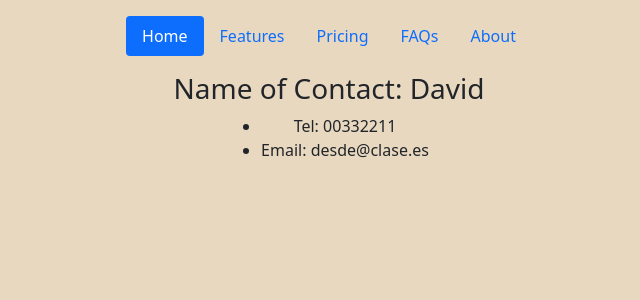
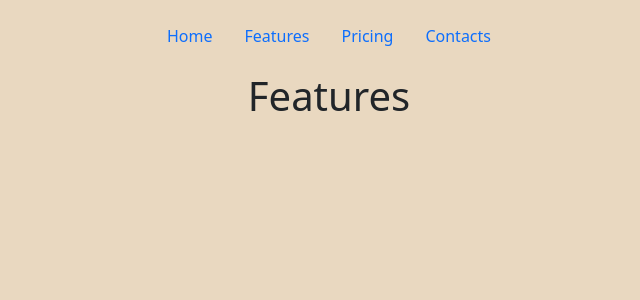
Before and after one commit to F4hdC/React_First_Project, a React (Create React App) app: page /Features in a window 1280 px wide. Shown: the top 300 px of the page, without its empty margins (311-951 px from the left). Built offline with nearby package versions, Linux system fonts and the light colour scheme.

Commit message:
PageNavigation

```diff
--- a/package.json
+++ b/package.json
@@ -10,6 +10,8 @@
     "react": "^17.0.2",
     "react-bootstrap": "^1.6.1",
     "react-dom": "^17.0.2",
+    "react-router": "^5.2.0",
+    "react-router-dom": "^5.2.0",
     "react-scripts": "4.0.3",
     "web-vitals": "^1.1.2"
   },
--- a/src/App.js
+++ b/src/App.js
@@ -1,13 +1,14 @@
 import Contacts from './components/contacts/Contacts';
 import Navbar from './components/navbar/Navbar';
+
 
 
 // Para pasar los parametros a una funcion como la Navbar
 function App() {
   return (
     <div className="App">
-      <Navbar />
-      <Contacts name="David" tel="00332211" email="desde@clase.es"/>
+      <Navbar about={Contacts} title_about="Contacts"/>
+      {/* <Contacts name="David" tel="00332211" email="desde@clase.es"/> */}
     </div>
   );
 }
--- /dev/null
+++ b/src/components/Features/Features.js
@@ -0,0 +1,11 @@
+import React from 'react'
+
+const Features = () => {
+    return (
+        <div>
+            <h1 className="text-center">Features</h1>
+        </div>
+    )
+}
+
+export default Features;
--- a/src/components/contacts/contacts.js
+++ b/src/components/contacts/contacts.js
@@ -8,6 +8,7 @@ class Contacts extends Component {
         const {name,tel,email} = this.props;
         return (
             <div className="div_contacts">
+                <h1>Contacts</h1>
                 <h3>Name of Contact: {name}</h3>
                 <ul>
                     <li>Tel: {tel}</li>
--- /dev/null
+++ b/src/components/home/Home.js
@@ -0,0 +1,11 @@
+import React from 'react'
+
+const Home = () => {
+    return (
+        <div>
+            <h1 className="text-center">Home</h1>
+        </div>
+    )
+}
+
+export default Home;
--- a/src/components/navbar/Navbar.js
+++ b/src/components/navbar/Navbar.js
@@ -1,23 +1,36 @@
 import React from 'react'
 import PropTypes from 'prop-types';
 import  './Navbar.css';
+import Home from '../home/Home';
+import Features from '../Features/Features';
+import Pricing from '../pricing/Pricing';
 
-// Para pasar parametros a una funcion, hay que añadirlos dentro de los parentesis
+// Importo las rutas para la navegacion
+import { BrowserRouter as Router, Route,Link } from 'react-router-dom';
+
+// Para pasar parametros auna funcion, hay que añadirlos dentro de los parentesis
 const Navbar = (parametros) => {
     // Creo un objeto para no repetir escribir parametros.....
-    const { title } = parametros;
+    const { about,title_about } = parametros;
     return (
+        <Router>
         <div className="container">
         <header className="d-flex justify-content-center py-3">
           <ul className="nav nav-pills">
-            <li className="nav-item"><a href="#" className="nav-link active" aria-current="page">Home</a></li>
-            <li className="nav-item"><a href="#" className="nav-link">Features</a></li>
-            <li className="nav-item"><a href="#" className="nav-link">Pricing</a></li>
-            <li className="nav-item"><a href="#" className="nav-link">FAQs</a></li>
-            <li className="nav-item"><a href="#" className="nav-link">About</a></li>
+            <li className="nav-item"><Link to="/home" className="nav-link">Home</Link></li>
+            <li className="nav-item"><Link to="/Features" className="nav-link">Features</Link></li>
+            <li className="nav-item"><Link to="/Pricing" className="nav-link">Pricing</Link></li>
+            {/* <li className="nav-item"><Link to="#" className="nav-link">FAQs</Link></li> */}
+            <li className="nav-item"><Link to="/About" className="nav-link">{title_about}</Link></li>
           </ul>
         </header>
+      <Route path="/home" component={Home} />
+      <Route path="/Features" component={Features} />
+      <Route path="/Pricing" component={Pricing} />
+      <Route path="/About" component={about} />
+
       </div>
+      </Router>
     )
 }
 
--- /dev/null
+++ b/src/components/pricing/Pricing.js
@@ -0,0 +1,11 @@
+import React from 'react'
+
+const Pricing = () => {
+    return (
+        <div>
+            <h1 className="text-center">Pricing</h1>
+        </div>
+    )
+}
+
+export default Pricing;
```
Also changed, not shown: 1 other file (tests, documents, lock files or other folders).
